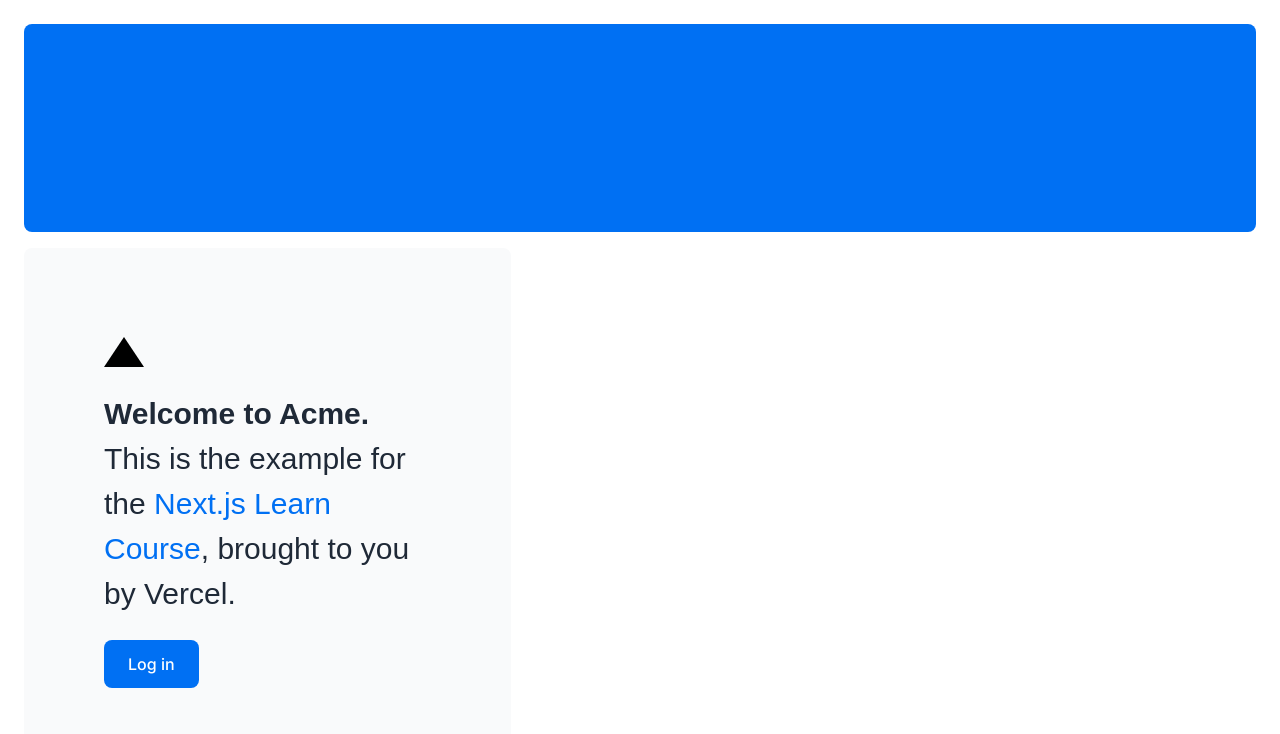
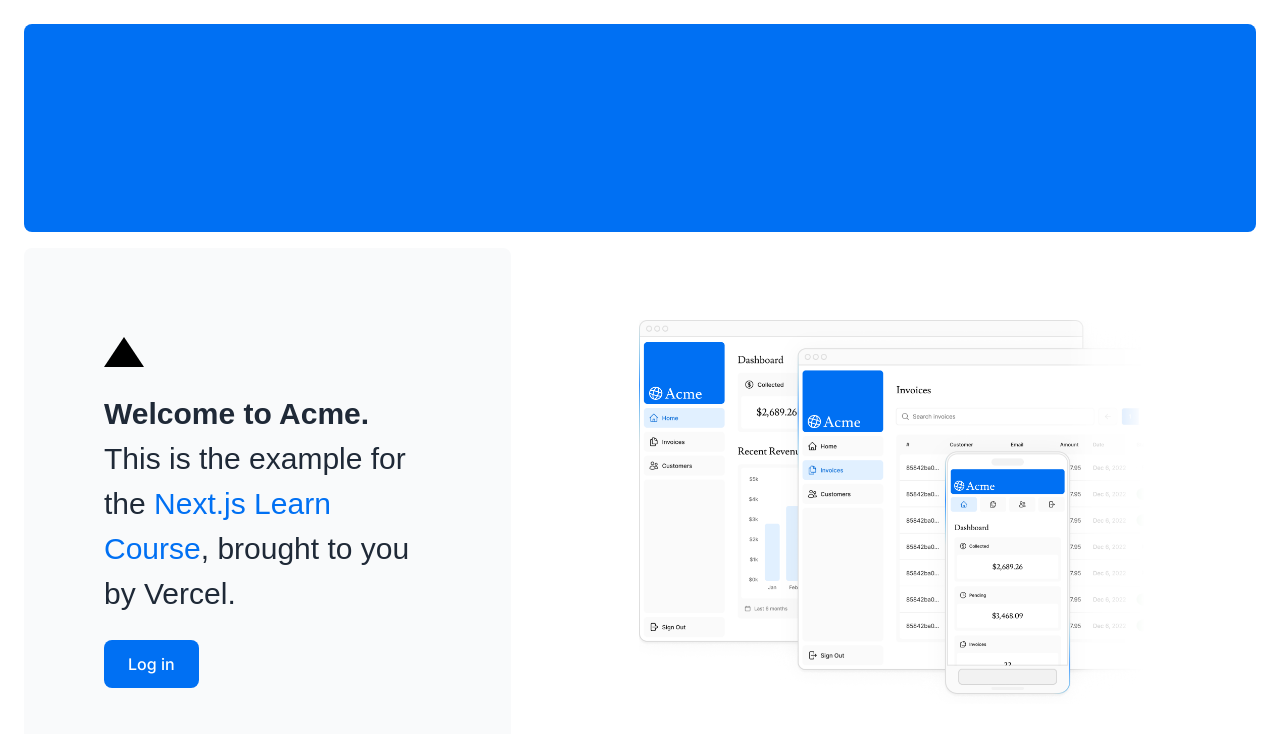
Before and after one commit to dimlil/next-dashboard-learn, a Next.js app: page / in a window 1280 px wide. Shown: the top 734 px of the page. Built offline with nearby package versions, Linux system fonts and the light colour scheme; a web font is replaced by a local one.

Commit message:
learn adding and optimazing images

```diff
--- a/app/page.tsx
+++ b/app/page.tsx
@@ -1,6 +1,7 @@
 import AcmeLogo from '@/app/ui/acme-logo';
 import styles from '@/app/ui/home.module.css';
 import { lusitana } from '@/app/ui/fonts';
+import Image from 'next/image'
 
 import Link from 'next/link';
 export default function Page() {
@@ -14,7 +15,7 @@
           {/* <div
             className="h-0 w-0 border-b-[30px] border-l-[20px] border-r-[20px] border-b-black border-l-transparent border-r-transparent"
           /> */}
-          <div className={styles.shape}/>
+          <div className={styles.shape} />
           <p className={`${lusitana.className} text-xl text-gray-800 md:text-3xl md:leading-normal`}>
             <strong>Welcome to Acme.</strong> This is the example for the{' '}
             <a href="https://nextjs.org/learn/" className="text-blue-500">
@@ -30,7 +31,20 @@
           </Link>
         </div>
         <div className="flex items-center justify-center p-6 md:w-3/5 md:px-28 md:py-12">
-          {/* Add Hero Images Here */}
+          <Image
+            src="/hero-desktop.png"
+            width={1000}
+            height={760}
+            className="hidden md:block"
+            alt="Screenshots of the dashboard project showing desktop and mobile versions"
+          />
+          <Image
+            src="/hero-mobile.png"
+            width={560}
+            height={620}
+            className="block md:hidden"
+            alt="Screenshots of the dashboard project showing desktop and mobile versions"
+          />
         </div>
       </div>
     </main>
```
